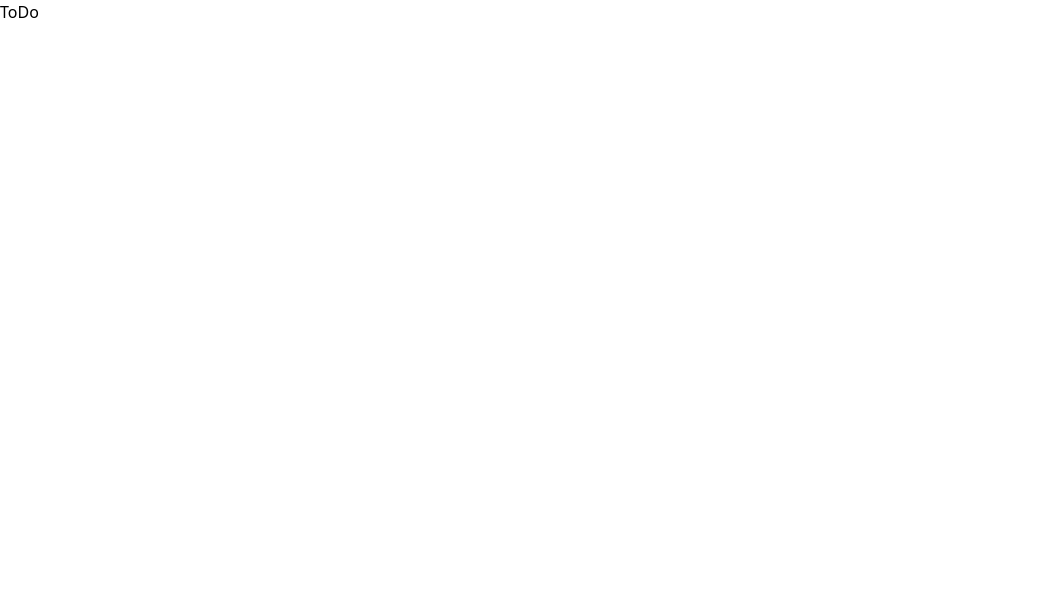
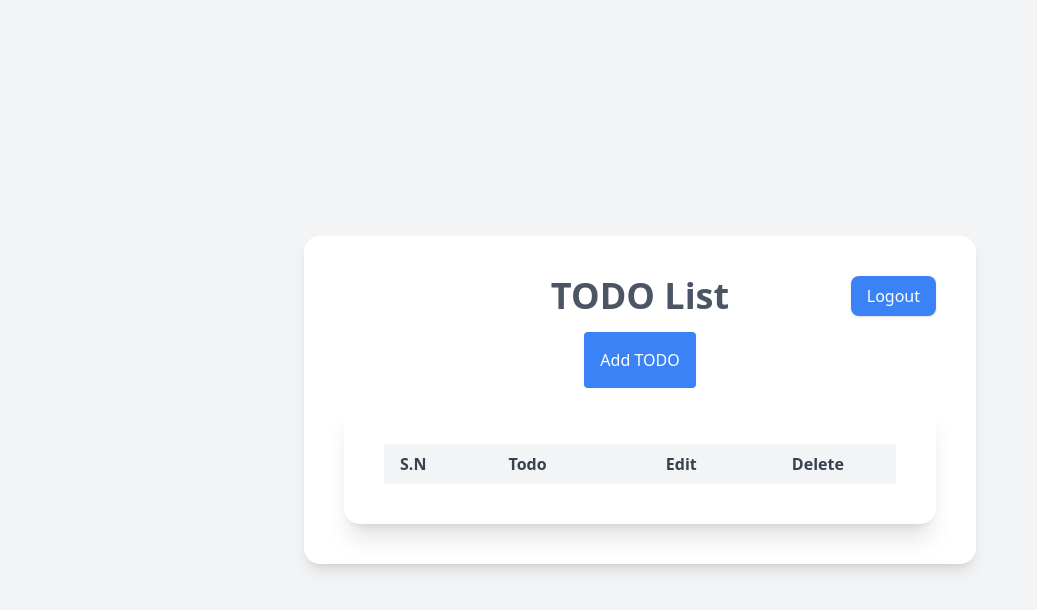
Before and after one commit to Samikshya2002/form, a React (Vite) app: page /todo in a window 1280 px wide. Shown: the top 610 px of the page, without its empty margins (0-1037 px from the left). Built offline with nearby package versions, Linux system fonts and the light colour scheme; sample sign-in values are in the browser's storage.

Commit message:
json server started and todo updated

```diff
--- a/db.json
+++ b/db.json
@@ -6,6 +6,13 @@
       "last_name": "Shrestha",
       "email": "asdf@gmail.com",
       "password": "1234asdf@"
+    },
+    {
+      "id": "deeb",
+      "first_name": "Samikshya",
+      "last_name": "Shrestha",
+      "email": "test@gmail.com",
+      "password": "12345asd@"
     }
   ]
 }
--- a/src/Pages/authorized/ToDo.jsx
+++ b/src/Pages/authorized/ToDo.jsx
@@ -2,7 +2,27 @@ import React from 'react'
 
 const ToDo = () => {
   return (
-    <div>ToDo</div>
+    <div className="flex justify-center items-center min-h-screen bg-gray-100">
+      <div className="bg-white p-10 rounded-2xl shadow-lg text-center max-w-2xl w-full relative">
+        <h1 className="text-4xl font-bold mb-4 text-gray-600">TODO List</h1>
+        <button className="absolute top-10 right-10 bg-blue-500 hover:bg-blue-600 text-white px-4 py-2 rounded-lg shadow">
+          Logout
+        </button>
+          <button type="submit" className="bg-blue-500 hover:bg-blue-600 text-white mb-4 px-4 py-4 rounded">Add TODO</button>
+        <div className="bg-white p-10 rounded-2xl shadow-xl top-shadow text-center max-w-2xl w-full border-gray-300">
+        <table className="w-full table-auto text-left border-collapse">
+        <thead className="bg-gray-100 text-gray-700">
+          <tr>
+            <th className="py-2 px-4">S.N</th>
+            <th className="py-2 px-4">Todo</th>
+            <th className="py-2 px-4 text-center">Edit</th>
+            <th className="py-2 px-4 text-center">Delete</th>
+          </tr>
+        </thead>
+        </table>
+        </div>
+      </div>
+    </div>
   )
 }
 
--- a/src/Pages/non-authorized/Signin.jsx
+++ b/src/Pages/non-authorized/Signin.jsx
@@ -23,10 +23,8 @@ const Signin = () => {
     const data = await res.json();
 
     if (data.length > 0) {
-      // Simulate a token (normally this comes from the backend)
-      const fakeToken = `token-${Math.random().toString(36).substr(2)}`;
+      const fakeToken = `token-${Math.random().toString(36).slice(2)}`;
 
-      // Save both user and token
       localStorage.setItem("user", JSON.stringify(data[0]));
       localStorage.setItem("token", fakeToken);
 
```
